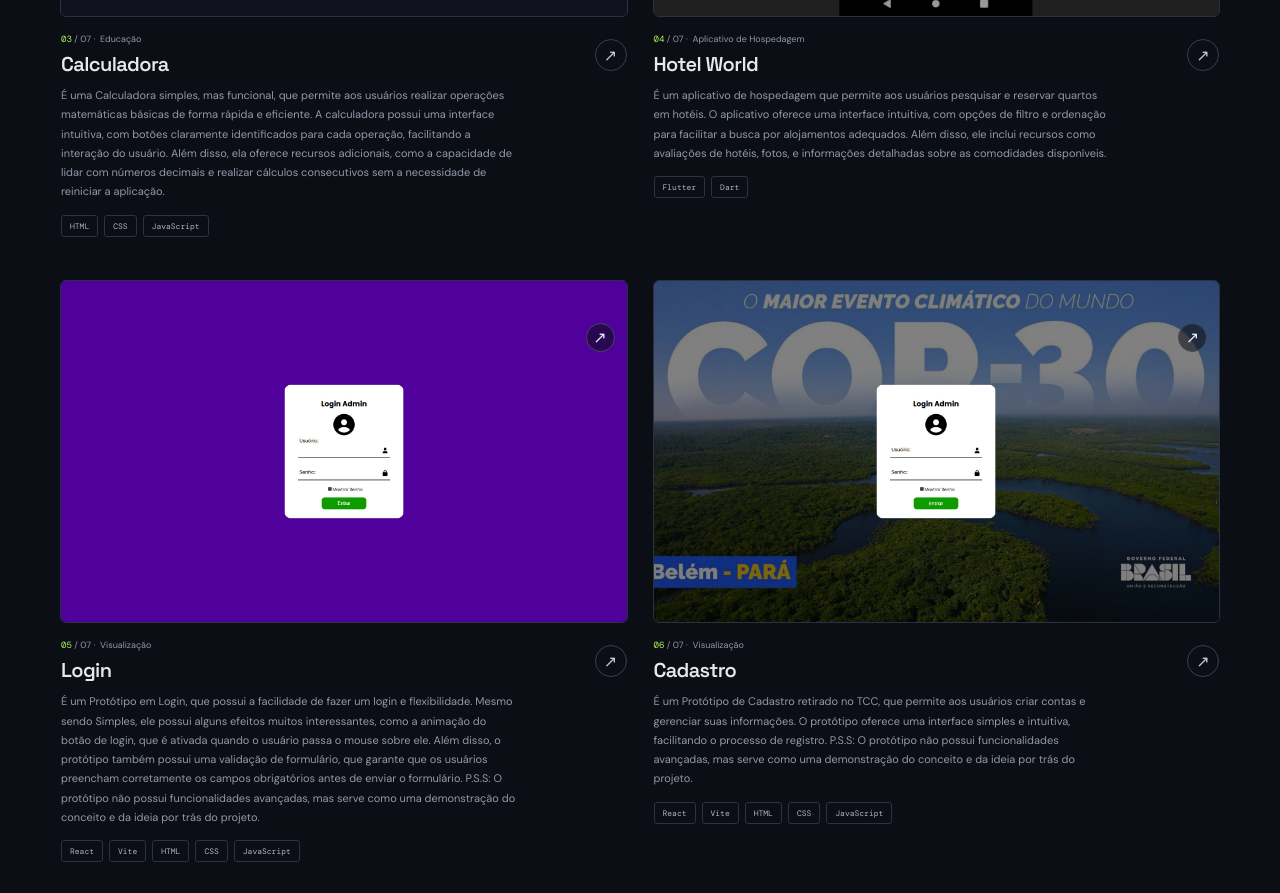
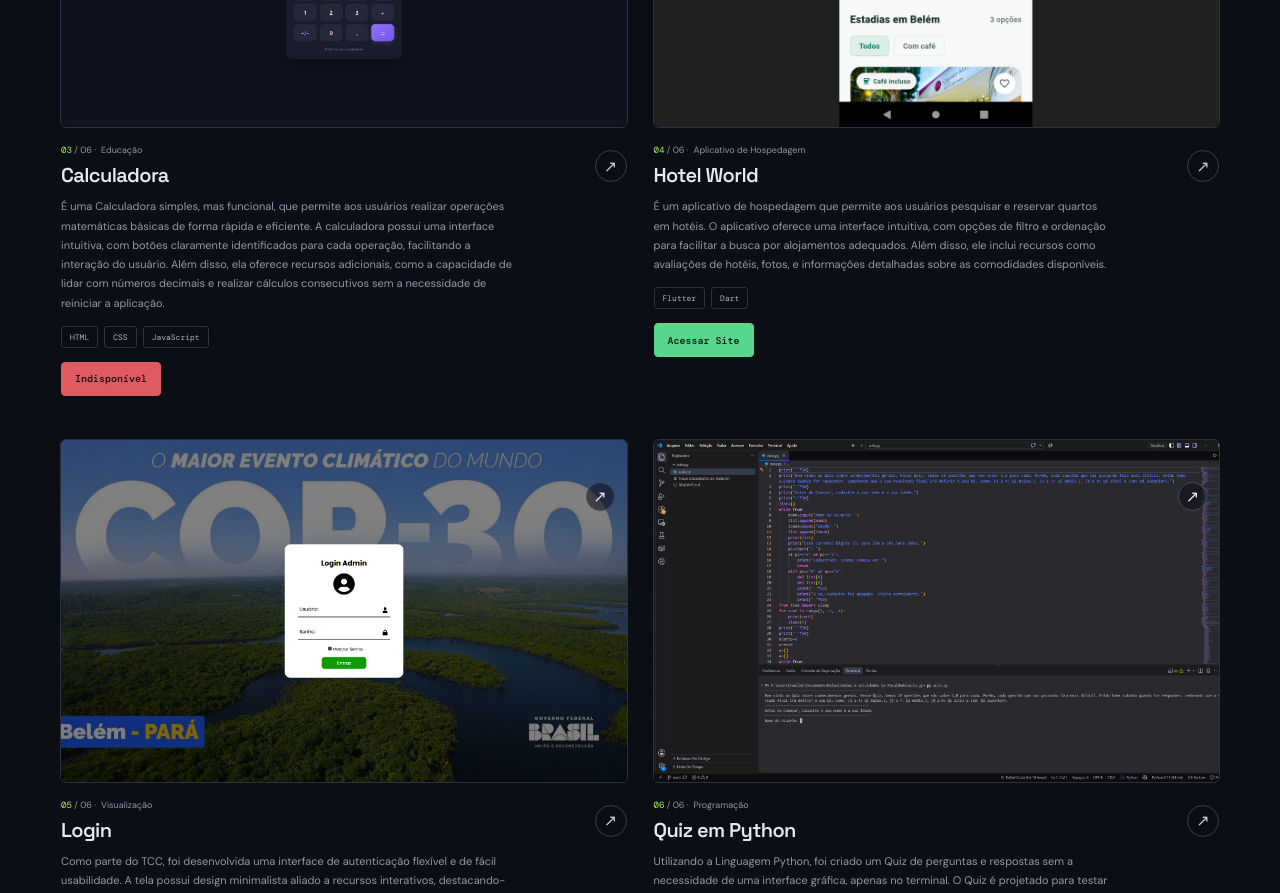
Before and after one commit to Rafaelpcostaa/Meu_Portfolio, a React app: page / in a window 1280 px wide. Shown: the part 1900-2793 px from the top of the page. Built offline with nearby package versions, Linux system fonts and the light colour scheme; the HTML template or start-up script is replaced by a standard one.

Commit message:
Adicionei mais projetos no Portfólio

```diff
--- a/src/App.css
+++ b/src/App.css
@@ -983,6 +983,46 @@
   font: 8px var(--mono);
 }
 
+.project-site-button {
+  min-height: 34px;
+  margin-top: 14px;
+  padding: 0 13px;
+  display: inline-flex;
+  align-items: center;
+  justify-content: center;
+  border: 1px solid transparent;
+  border-radius: 4px;
+  color: #0b1110;
+  font: 600 10px var(--mono);
+  text-decoration: none;
+  transition:
+    background-color 180ms ease,
+    border-color 180ms ease,
+    transform 180ms ease;
+}
+
+.project-site-button.is-available {
+  border-color: #58d68d;
+  background: #58d68d;
+}
+
+.project-site-button.is-available:hover {
+  transform: translateY(-2px);
+  border-color: #75e6a3;
+  background: #75e6a3;
+}
+
+.project-site-button.is-unavailable {
+  border-color: #e05b61;
+  background: #e05b61;
+  cursor: not-allowed;
+}
+
+.project-site-button:focus-visible {
+  outline: 2px solid #e8eaf1;
+  outline-offset: 3px;
+}
+
 .about-section {
   padding: 79px 0 66px;
   border-block: 1px solid var(--border);
--- a/src/App.jsx
+++ b/src/App.jsx
@@ -88,6 +88,12 @@
             <div>
               <p className="eyebrow">CÓDIGO QUE RESOLVE PROBLEMAS</p>
               <h2>Projetos<span className="accent">.</span></h2>
+              <p className="section-intro">
+                <br />
+                Clique na indicação (↗) para
+                <br />
+                acessar o repositório no GitHub.
+              </p>
             </div>
             <p className="section-intro">
               Alguns projetos que construí.
--- a/src/Components/projectCard.jsx
+++ b/src/Components/projectCard.jsx
@@ -1,6 +1,8 @@
 import ProjectPreview from './projectPeview';
 
 function ProjectCard({ project, index, total }) {
+  const hasLiveSite = Boolean(project.siteUrl);
+
   return (
     <article className="project-card">
       <a
@@ -38,6 +40,24 @@
             <li key={technology}>{technology}</li>
           ))}
         </ul>
+        {hasLiveSite ? (
+          <a
+            className="project-site-button is-available"
+            href={project.siteUrl}
+            target="_blank"
+            rel="noreferrer"
+          >
+            Acessar Site
+          </a>
+        ) : (
+          <button
+            className="project-site-button is-unavailable"
+            type="button"
+            disabled
+          >
+            Indisponível
+          </button>
+        )}
       </div>
     </article>
   )
--- a/src/Data/System.js
+++ b/src/Data/System.js
@@ -29,6 +29,7 @@
     technologies: ['HTML', 'CSS', 'JavaScript'],
     image: entretenimentoImage,
     url: 'https://github.com/Rafaelpcostaa/Entreterimento-Web-Prototipo',
+    siteUrl: '',
   },
   {
     title: 'Tela Inicial do EconFinder',
@@ -38,6 +39,7 @@
     technologies: ['React', 'Vite', 'HTML', 'CSS', 'JavaScript'],
     image: TelaInicialImage,
     url: 'https://github.com/Rafaelpcostaa/Tela_Inicial.git',
+    siteUrl: '',
   },
   {
     title: 'Calculadora',
@@ -47,6 +49,7 @@
     technologies: ['HTML', 'CSS', 'JavaScript'],
     image: Calculadora,
     url: 'https://github.com/Rafaelpcostaa/Calculadora.git',
+    siteUrl: '',
   },
   {
     title: 'Hotel World',
@@ -56,24 +59,17 @@
     technologies: ['Flutter', 'Dart',],
     image: HotelWorld,
     url: 'https://github.com/Rafaelpcostaa/Calculadora.git',
+    siteUrl: 'https://mega.nz/file/yCBAGB6I#_04qPUxyOBaClln0bvZtp3puh_DlGgxT5Ygnn3N2y18',
   },
   {
     title: 'Login',
     type: 'Visualização',
     description:
-      'É um Protótipo em Login, que possui a facilidade de fazer um login e flexibilidade. Mesmo sendo Simples, ele possui alguns efeitos muitos interessantes, como a animação do botão de login, que é ativada quando o usuário passa o mouse sobre ele. Além disso, o protótipo também possui uma validação de formulário, que garante que os usuários preencham corretamente os campos obrigatórios antes de enviar o formulário. P.S.S: O protótipo não possui funcionalidades avançadas, mas serve como uma demonstração do conceito e da ideia por trás do projeto.',
-    technologies: ['React', 'Vite','HTML','CSS', 'JavaScript'],
-    image: Login,
-    url: 'https://github.com/Rafaelpcostaa/Login',
-  },
-  {
-    title: 'Cadastro',
-    type: 'Visualização',
-    description:
-      'É um Protótipo de Cadastro retirado no TCC, que permite aos usuários criar contas e gerenciar suas informações. O protótipo oferece uma interface simples e intuitiva, facilitando o processo de registro. P.S.S: O protótipo não possui funcionalidades avançadas, mas serve como uma demonstração do conceito e da ideia por trás do projeto.',
+      'Como parte do TCC, foi desenvolvida uma interface de autenticação flexível e de fácil usabilidade. A tela possui design minimalista aliado a recursos interativos, destacando-se as animações de foco nos campos de entrada de credenciais. O sistema conta ainda com validação de formulário, assegurando a integridade dos dados obrigatórios antes da submissão. O protótipo atual atua como uma demonstração conceitual, validando a lógica de interface e a arquitetura visual proposta para o projeto.',
     technologies: ['React', 'Vite', 'HTML','CSS', 'JavaScript'],
     image: Cadastro,
     url: 'https://github.com/Rafaelpcostaa/Cadastro',
+    siteUrl: 'https://cadastro-blush.vercel.app/',
   },
   {
     title: 'Quiz em Python',
@@ -83,6 +79,7 @@
     technologies: ['Python',],
     image: Quiz,
     url: 'https://github.com/Rafaelpcostaa/Quiz.git',
+    siteUrl: '',
   },
 ]
 
```
